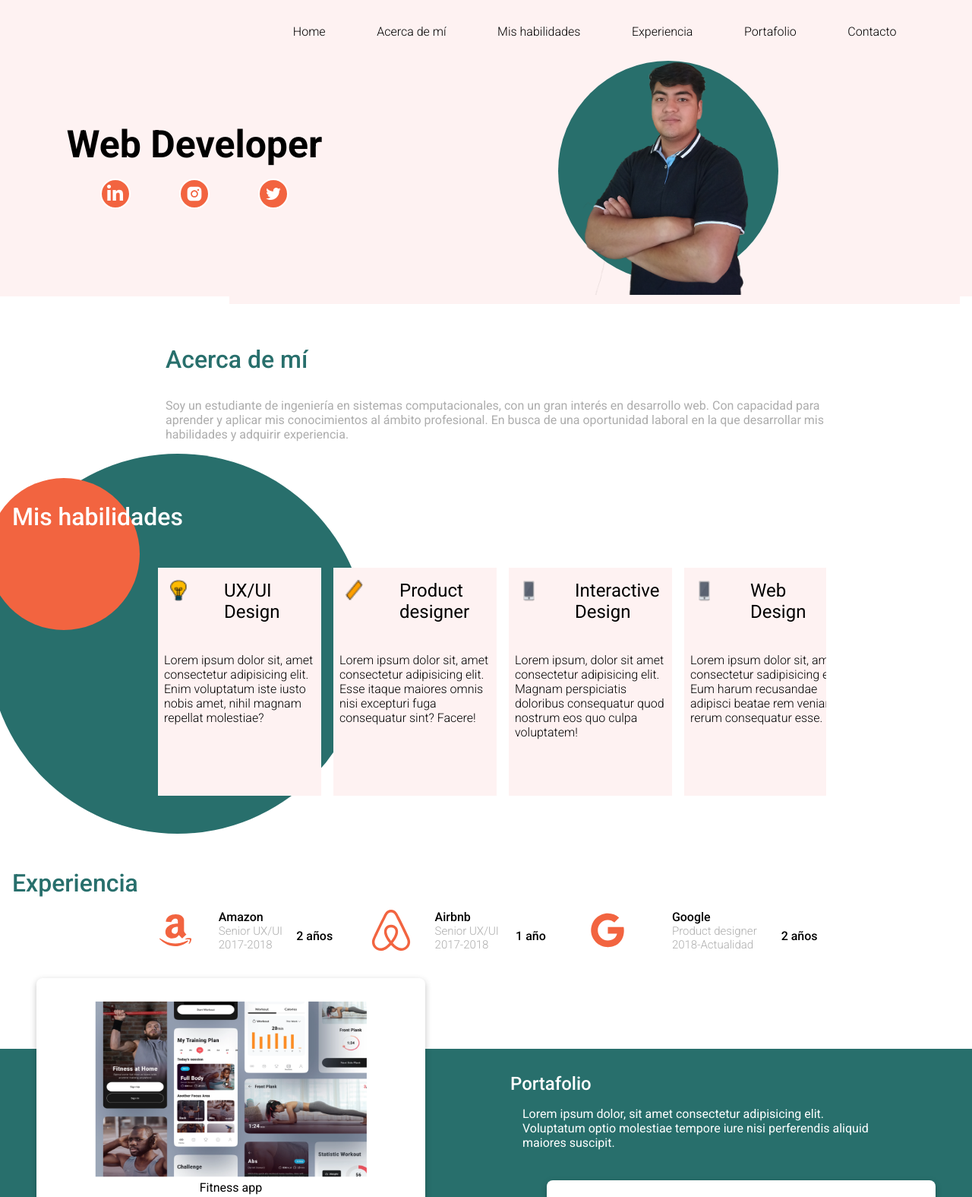
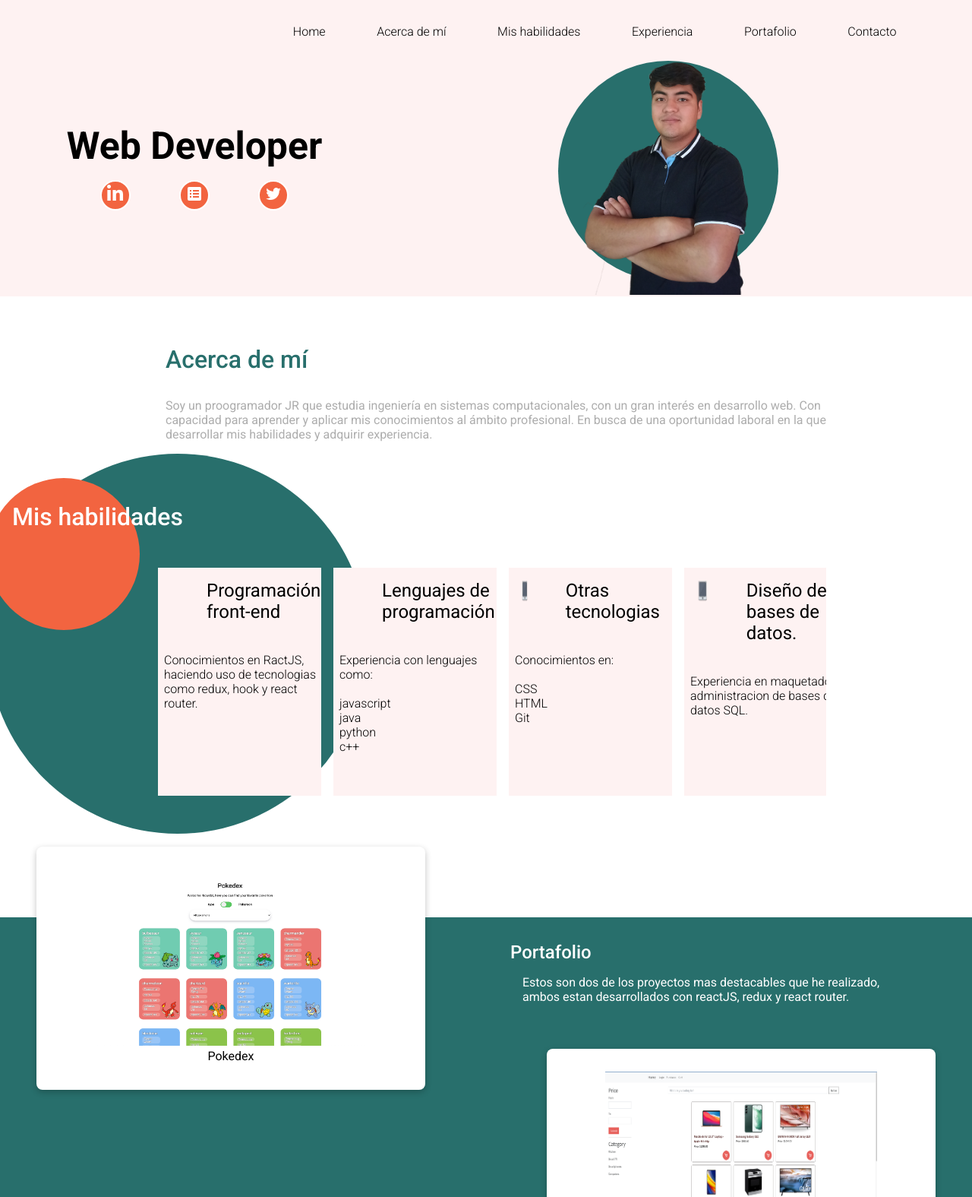
Before and after one commit to RicardoSalazarR/Portafolio, a plain HTML site: page index.html in a window 1280 px wide. Shown: the top 1575 px of the page at 76% size. Drawn offline with Linux system fonts and the light colour scheme.

Commit message:
Update data

```diff
--- a/assets/css/style.css
+++ b/assets/css/style.css
@@ -6,6 +6,7 @@
 }
 body{
     background-color: white;
+    min-width: 100%;
 }
 a{
     color: black;
@@ -15,9 +16,12 @@ a:link{
     font-weight: 300;
     font-size: 16px;
 }
+img{
+    max-width: 100%;
+}
 
 .section{
-    width: 100vh;
+    width: 100%;
 }
 
 .icon{
@@ -27,7 +31,7 @@ a:link{
 
 header{
     background-color: #FEF2F2;
-    width: 100vh;
+    width: 100%;
 }
 
 
@@ -48,10 +52,10 @@ label>img{
 .nabvar--contenedor{
     position: absolute;
     background: white;
-    width: 100vh;
-    height: 100vh;
+    width: 100vw;
+    height: 0;
     top: 80px;
-    min-height: calc( 100vh - 80px );
+    max-height: calc( 100vh - 80px );
     padding: 1.5rem 1rem;
     flex-direction: column;
     justify-content: space-evenly;
@@ -116,8 +120,9 @@ h1{
 .container--img{
     text-align: center;
     display: flex;
-    height: 275px;
-    width: 100vh;
+    height: 25%;
+    width: 100vw;
+    height: 280px;
     justify-content: center;
     position: relative;
 }
@@ -271,6 +276,8 @@ h1{
 }
 
 .portafolio{
+    max-height: 100%;
+    max-width: 100%;
     background-color: #286F6C;
     width: 100vh;
     height: 100vh;
@@ -281,6 +288,7 @@ h1{
 
     margin: 8rem 0 6rem 0;
 }
+
 .project{
     width: 80%;
     height: 50%;
@@ -368,6 +376,8 @@ h1{
     .Home{
         width: 100%;
         height: 390px;
+        position: relative;
+
     }
     label>img{
         display: none;
@@ -376,7 +386,7 @@ h1{
         position: relative;
         background-color: #FEF2F2;
         width: 100%;
-        max-height: 400px;
+        max-height: 390px;
         top: 0;
 
         flex-direction: row;
--- a/index.html
+++ b/index.html
@@ -1,5 +1,6 @@
 <!DOCTYPE html>
 <html lang="en">
+
 <head>
     <meta charset="UTF-8">
     <meta http-equiv="X-UA-Compatible" content="IE=edge">
@@ -10,6 +11,7 @@
     <title>Portafolio</title>
     <link rel="stylesheet" href="./assets/css/style.css">
 </head>
+
 <body>
     <header class="Home section">
         <nav class="navbar">
@@ -29,8 +31,7 @@
                     <a href="#">Mis habilidades</a>
                 </li>
                 <li class="nav-item">
-                    <a
-                    href="#">Experiencia</a>
+                    <a href="#">Experiencia</a>
                 </li>
                 <li class="nav-item">
                     <a href="#">Portafolio</a>
@@ -45,13 +46,18 @@
                 <h1>Web Developer</h1>
                 <ul class="icons--header">
                     <li class="icon--header ">
-                        <img src="./assets/Icons/linkedin.svg" alt="likedin" class="likedin icon">
+                        <a href="https://www.linkedin.com/in/ricardo-salazar-b9bb13227/" target="_blank">
+                            <img src="./assets/Icons/linkedin.svg" alt="likedin" class="likedin icon"></a>
                     </li>
                     <li class="icon--header ">
-                        <img src="./assets/Icons/instagram.svg" alt="instagram" class="Instagram icon">
+                        <a href="https://docs.google.com/document/d/1O9x7F1yHIl75GTrw-Iw8clx_Ydbfrm6cFO8uMdj1h3w/edit?usp=sharing" target="blank">
+                            <img src="./assets/Icons/cv.svg" alt="instagram" class="Instagram icon">
+                        </a>
                     </li>
                     <li class="icon--header ">
+                        <a href="" target="_blank">
                             <img src="./assets/Icons/Group 49.svg" alt="twitter" class="twitter icon">
+                        </a>
                     </li>
                 </ul>
             </div>
@@ -64,7 +70,9 @@
     <div class="Acerca-de-mi section">
         <div>
             <h2 class="subtitle">Acerca de mí</h2>
-            <p class="info-personal">Soy un estudiante de ingeniería en sistemas computacionales, con un gran interés en desarrollo web. Con capacidad para aprender y aplicar mis conocimientos al ámbito profesional. En busca de una oportunidad laboral en la que desarrollar mis habilidades y adquirir experiencia.
+            <p class="info-personal">Soy un proogramador JR que estudia ingeniería en sistemas computacionales, con un gran interés en
+                desarrollo web. Con capacidad para aprender y aplicar mis conocimientos al ámbito profesional. En busca
+                de una oportunidad laboral en la que desarrollar mis habilidades y adquirir experiencia.
 
             </p>
         </div>
@@ -77,28 +85,42 @@
             <div class="skills wraper">
                 <div class="skill uno">
                     <img src="./assets/Icons/idea.png" alt="" class="logo--skill">
-                    <h3 class="title-skill">UX/UI Design</h3>
-                    <p class="skill-text">Lorem ipsum dolor sit, amet consectetur adipisicing elit. Enim voluptatum iste iusto nobis amet, nihil magnam repellat molestiae?</p>
+                    <h3 class="title-skill">Programación front-end</h3>
+                    <p class="skill-text">
+                        Conocimientos en RactJS, haciendo uso de tecnologias como redux, hook y react router.
+                    </p>
                 </div>
                 <div class="skill dos">
                     <img src="./assets/Icons/rule.png" alt="" class="logo--skill">
-                    <h3 class="title-skill">Product designer</h3>
-                    <p class="skill-text">Lorem ipsum dolor sit, amet consectetur adipisicing elit. Esse itaque maiores omnis nisi excepturi fuga consequatur sint? Facere!</p>
+                    <h3 class="title-skill">Lenguajes de programación</h3>
+
+                    <ul class="skill-text">
+                        <p>Experiencia con lenguajes como:</p><br>
+                        <li>javascript</li>
+                        <li>java</li>
+                        <li>python</li>
+                        <li>c++</li>
+                    </ul>
                 </div>
                 <div class="skill tres">
                     <img src="./assets/Icons/smartphone.png" alt="" class="logo--skill">
-                    <h3 class="title-skill">Interactive Design</h3>
-                    <p class="skill-text">Lorem ipsum, dolor sit amet consectetur adipisicing elit. Magnam perspiciatis doloribus consequatur quod nostrum eos quo culpa voluptatem!</p>
+                    <h3 class="title-skill">Otras tecnologias</h3>
+                    <ul class="skill-text">
+                        <p>Conocimientos en:</p><br>
+                        <li>CSS</li>
+                        <li>HTML</li>
+                        <li>Git</li>
+                    </ul>
                 </div>
                 <div class="skill cuatro">
                     <img src="./assets/Icons/smartphone.png" alt="" class="logo--skill">
-                    <h3 class="title-skill">Web Design</h3>
-                    <p class="skill-text">Lorem ipsum dolor sit, amet consectetur sadipisicing elit. Eum harum recusandae adipisci beatae rem veniam rerum consequatur esse.</p>
+                    <h3 class="title-skill">Diseño de bases de datos.</h3>
+                    <p class="skill-text">Experiencia en maquetado y administracion de bases de datos SQL.</p>
                 </div>
             </div>
         </div>
     </div>
-    <div class="experiencia section">
+    <!-- <div class="experiencia section">
         <h2 class="subtitle">Experiencia</h2>
         <div class="experiencia-skills">
 
@@ -130,20 +152,23 @@
                 <h4 class="Experiencia-time">2 años</h4>
             </div>
         </div>
-    </div>
+    </div> -->
     <div class="portafolio section">
             <div class="Fitness-app project">
-            <img src="./assets/img/image 10.png" alt="Fitness app">
-            <h4>Fitness app</h4>
+                <img src="./assets/img/pokedex.png" alt="Fitness app">
+                <h4>Pokedex</h4>
             </div>
+
         <div class="portafolio-text">
             <h2 class="sub-white">Portafolio</h2>
-            <p class="text-white">Lorem ipsum dolor, sit amet consectetur adipisicing elit. Voluptatum optio molestiae tempore iure nisi perferendis aliquid maiores suscipit.</p>
+            <p class="text-white">Estos son dos de los proyectos mas destacables que he realizado, ambos estan desarrollados con reactJS, redux y react router.</p>
         </div>
+
             <div class="Management-app project">
-            <img src="./assets/img/Rectangle 44.png" alt="Management app">
-            <h4>Management app</h4>
+                <img src="./assets/img/ecommerce.png" alt="Management app">
+                <h4>e-commerce</h4>
             </div>
+
     </div>
     <footer class="contacto section">
         <h2 class="subtitle">Contacto</h2>
@@ -162,4 +187,5 @@
         </div>
     </footer>
 </body>
+
 </html>
```
Also changed, not shown: assets/Icons/cv.svg (added), assets/Icons/instagram.svg (deleted), assets/img/ecommerce.png (added), assets/img/pokedex.png (added). Lines whose indentation alone changed are shown as unchanged.
